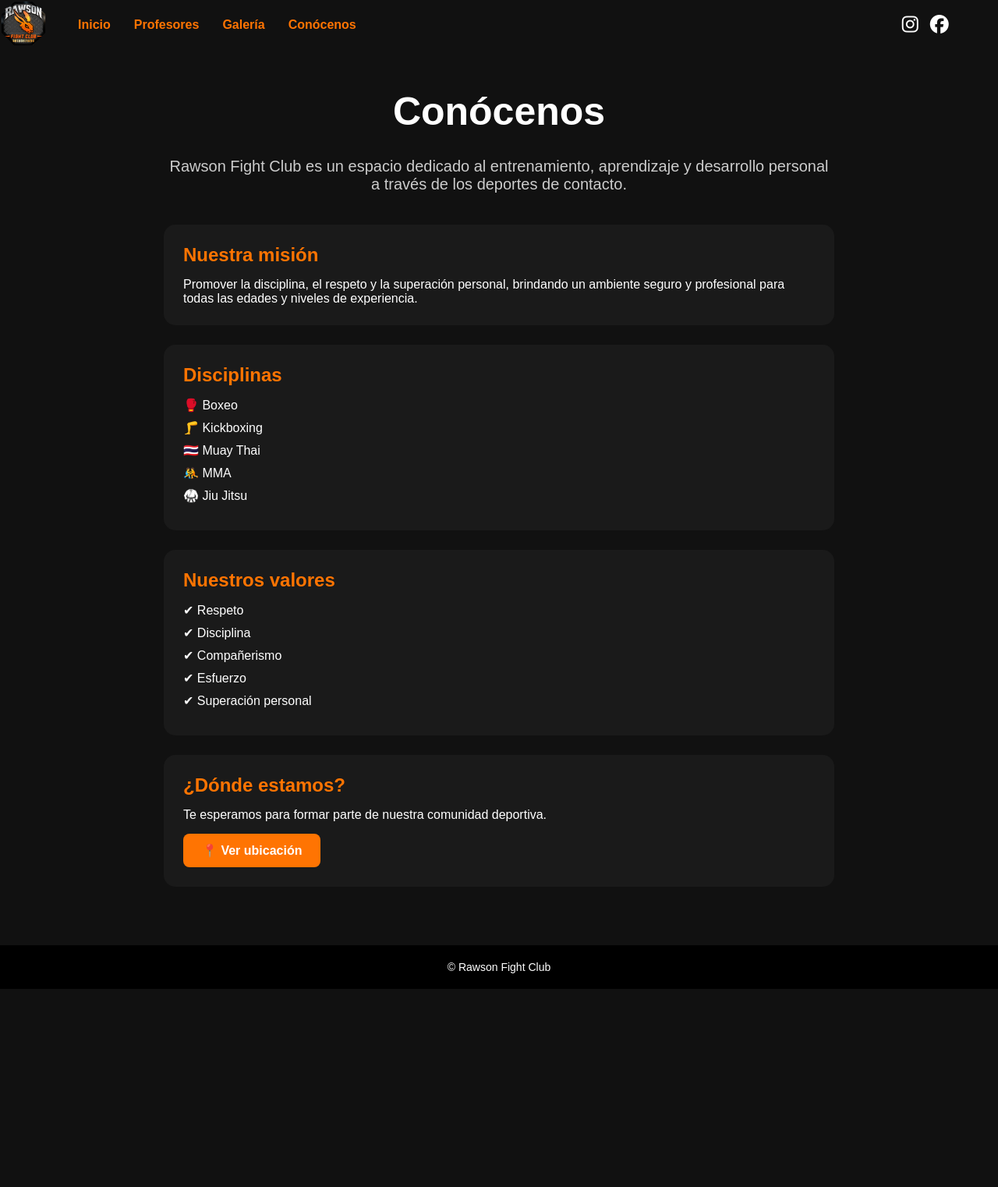
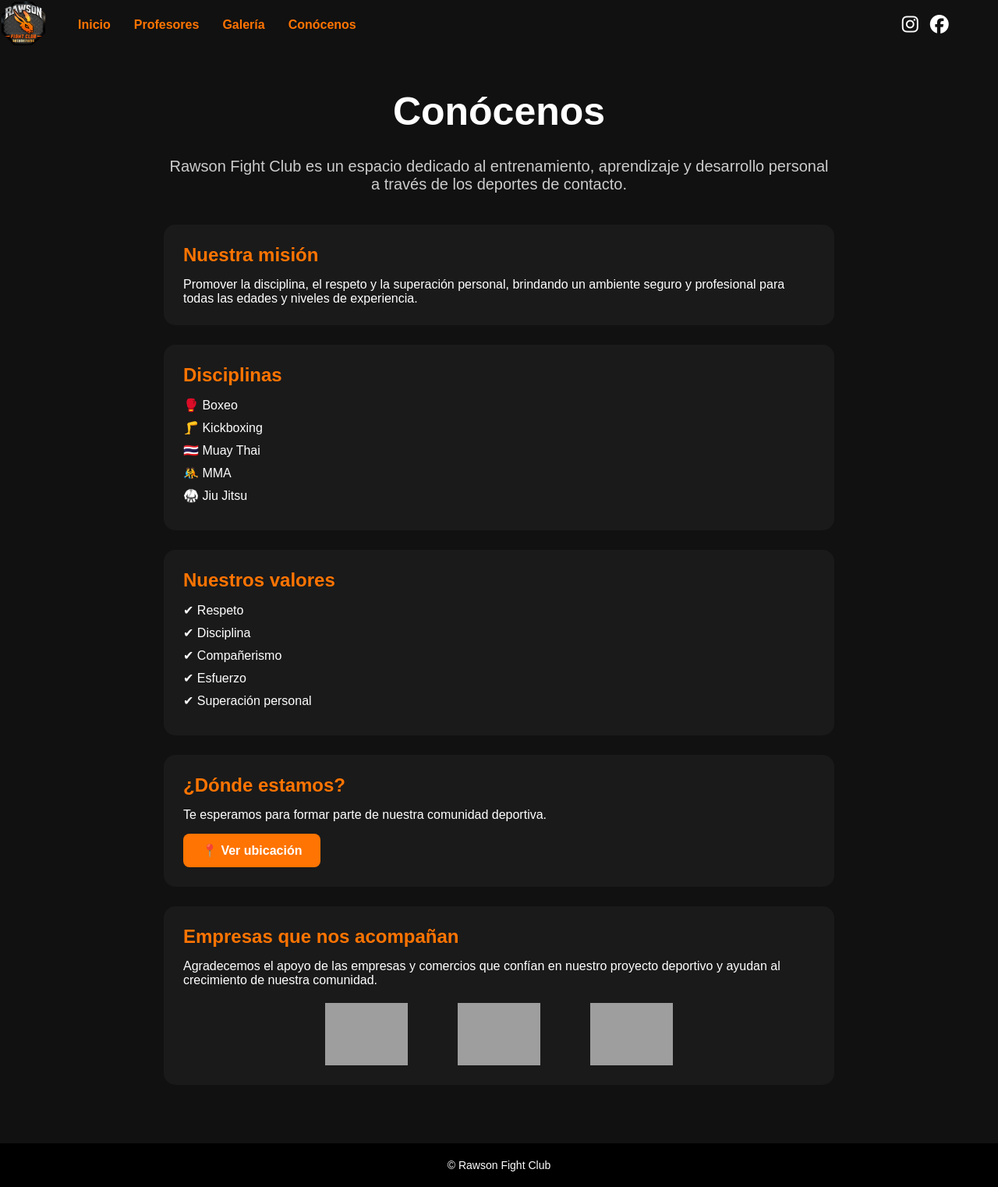
Before and after one commit to chaloS67/rfc, a Django app: page /conocenos/ in a window 1280 px wide. Shown: the whole page at 78% size. Before the commit the page ends 1268 px from the top, so only its background shows below. Run offline with Django 5.2, Linux system fonts and the light colour scheme; grey boxes are pictures that could not be loaded.

Commit message:
Agrega ubicacion y sponsor dentro de conocenos

```diff
--- a/web/static/web/css/style.css
+++ b/web/static/web/css/style.css
@@ -359,6 +359,28 @@ footer{
     cursor:pointer;
 }
 
+.sponsors{
+    display: flex;
+    justify-content: center;
+    align-items: center;
+    flex-wrap: wrap;
+    gap: 30px;
+    margin-top: 20px;
+}
+
+.sponsors img{
+    width: 140px;
+    height: 80px;
+    object-fit: contain;
+    filter: grayscale(100%);
+    transition: 0.3s;
+}
+
+.sponsors img:hover{
+    filter: grayscale(0%);
+    transform: scale(1.05);
+}
+
 @media (max-width: 768px){
 
 
--- a/web/templates/web/conocenos.html
+++ b/web/templates/web/conocenos.html
@@ -55,7 +55,7 @@
         </p>
 
         <a
-            href="TU_LINK_DE_GOOGLE_MAPS"
+            href="https://maps.app.goo.gl/Fh83rA2GviBGQYh98?g_st=aw "
             target="_blank"
             class="btn-mapa"
         >
@@ -63,6 +63,22 @@
         </a>
     </div>
 
+
+    <div class="card-info">
+        <h2>Empresas que nos acompañan</h2>
+
+        <p>
+            Agradecemos el apoyo de las empresas y comercios que confían en
+        nuestro proyecto deportivo y ayudan al crecimiento de nuestra comunidad.
+        </p>
+
+         <div class="sponsors">
+            <img src="{% static 'web/img/sponsor1.png' %}" alt="Sponsor 1">
+            <img src="{% static 'web/img/sponsor2.png' %}" alt="Sponsor 2">
+            <img src="{% static 'web/img/sponsor3.png' %}" alt="Sponsor 3">
+        </div>
+    </div>
+
 </section>
 
 {% endblock %}
--- a/web/views.py
+++ b/web/views.py
@@ -41,7 +41,9 @@ def galeria(request):
         "img2.jpeg",
         "img3.jpeg",
         "img4.jpeg",
-        "img5.jpeg"
+        "img5.jpeg",
+        "img6.jpeg",
+        "img7.jpeg"
 
     ]
     return render(request, "web/galeria.html",{"fotos": fotos})
```
Also changed, not shown: web/static/web/img/galeria/img6.jpeg (added), web/static/web/img/galeria/img7.jpeg (added).
